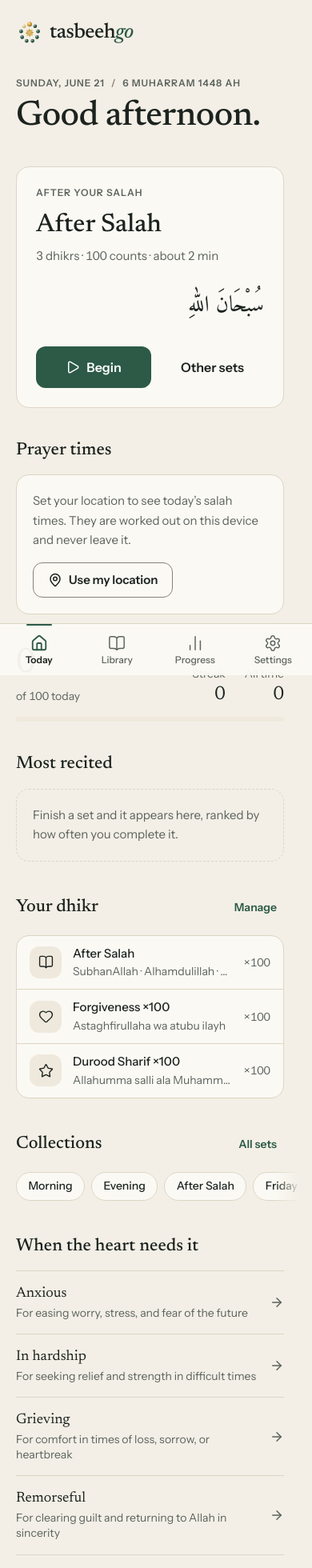
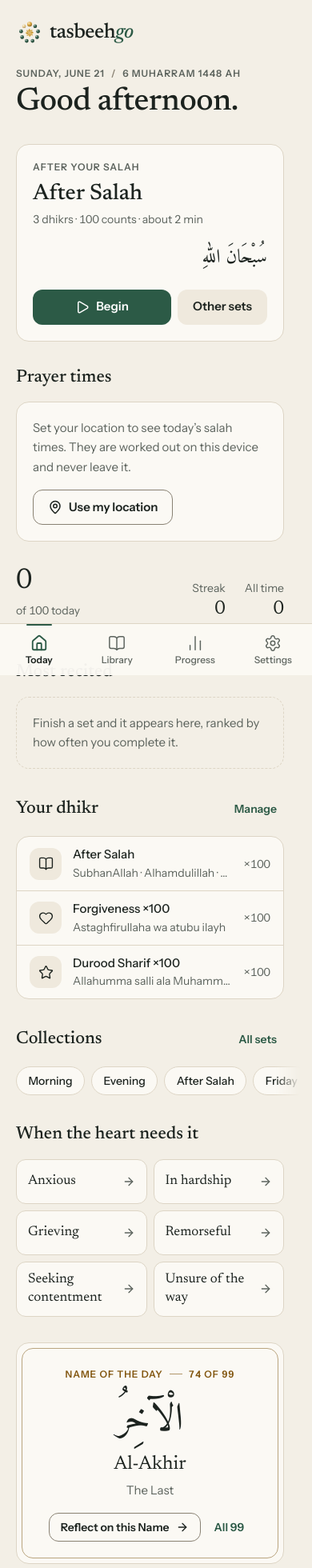
Before and after one commit to arsallanShahab/tasbeeh-counter, a React (Vite) app: page / in a window 390 px wide. Shown: the top 1960 px of the page at 80% size. Built offline with nearby package versions, Linux system fonts and the light colour scheme; a web font is replaced by a local one.

Commit message:
feat: bump version to 1.2.1; update button styles and layout adjustments across components

```diff
--- a/package.json
+++ b/package.json
@@ -1,7 +1,7 @@
 {
   "name": "tasbeeh-counter",
   "private": true,
-  "version": "1.2.0",
+  "version": "1.2.1",
   "type": "module",
   "scripts": {
     "dev": "vite",
--- a/src/components/common/Button.jsx
+++ b/src/components/common/Button.jsx
@@ -6,6 +6,7 @@ const cx = (...parts) => parts.filter(Boolean).join(" ");
 /* Button variants map to intent, not to colour:
    primary   the one affirmative action on a surface
    secondary a neutral alternative
+   tonal     neutral filled, the second action beside a primary
    ghost     low-emphasis, toolbar-like
    link      inline text action ("Manage", "See all")
    danger    anything destructive, in the trigger and its confirmation alike */
--- a/src/components/home/HomeIntro.jsx
+++ b/src/components/home/HomeIntro.jsx
@@ -1,7 +1,6 @@
 import { Star, Moon, Sun, Sparkles, Mountain, ArrowRight } from "lucide-react";
 import { useApp } from "../../context/AppContext";
 import { BrandMark } from "../common/BrandMark";
-import { Button } from "../common/Button";
 import { hijriFormatted } from "../../utils/hijri";
 import { hijriDisplayOffset } from "../../utils/prayerTimes";
 import { useNow } from "../../hooks/useNow";
@@ -26,7 +25,7 @@ export const HomeIntro = ({ occasion: occ = null }) => {
 
   return (
     <header>
-      <div className="mb-8 lg:hidden">
+      <div className="mb-5 lg:hidden">
         <BrandMark />
       </div>
 
@@ -39,23 +38,24 @@ export const HomeIntro = ({ occasion: occ = null }) => {
           </>
         )}
       </p>
-      <p className="mt-3 font-display text-[2.75rem] leading-[1.02] font-medium tracking-[-0.015em] text-ink lg:text-6xl">
+      <p className="mt-2 font-display text-[2.5rem] leading-[1.02] font-medium tracking-[-0.015em] text-ink lg:text-6xl">
         {greet}.
       </p>
 
       {occ && (
-        <div className="mt-6 flex items-start gap-4 border-t border-line pt-5">
-          <span className="mt-0.5 flex h-10 w-10 shrink-0 items-center justify-center rounded-full border border-line text-gold">
-            {OccIcon && <OccIcon size={19} strokeWidth={1.75} aria-hidden="true" />}
+        <button
+          type="button"
+          onClick={() => startList(occ.set)}
+          aria-label={`Begin ${occ.set.name}, ${occ.label}`}
+          className="row-interactive -mx-3 mt-4 flex min-h-12 w-[calc(100%+1.5rem)] items-center gap-3 rounded-xl px-3 py-2 text-left"
+        >
+          {OccIcon && <OccIcon size={18} strokeWidth={1.75} className="shrink-0 text-gold" aria-hidden="true" />}
+          <span className="min-w-0 flex-1">
+            <span className="block text-[0.9375rem] font-medium text-ink">{occ.label}</span>
+            <span className="block truncate text-sm text-muted">{occ.set.name}</span>
           </span>
-          <div className="min-w-0 flex-1">
-            <p className="font-display text-xl leading-snug text-ink">{occ.label}</p>
-            <p className="mt-1 text-[0.9375rem] leading-relaxed text-muted">{occ.desc}</p>
-            <Button variant="link" size="sm" iconRight={ArrowRight} onClick={() => startList(occ.set)} className="-ml-2 mt-2">
-              {occ.set.name}
-            </Button>
-          </div>
-        </div>
+          <ArrowRight size={16} className="shrink-0 text-muted" aria-hidden="true" />
+        </button>
       )}
     </header>
   );
--- a/src/components/home/HomeView.jsx
+++ b/src/components/home/HomeView.jsx
@@ -175,16 +175,16 @@ export const HomeView = () => {
           key="lead"
           as="section"
           aria-labelledby="lead-h"
-          className="p-6 lg:p-8"
+          className="p-5 lg:p-8"
         >
           <p className="eyebrow">Continue where you left off</p>
           <h2
             id="lead-h"
-            className="mt-3 font-display text-[2rem] leading-tight font-medium text-ink lg:text-[2.5rem]"
+            className="mt-2 font-display text-[1.75rem] leading-tight font-medium text-ink lg:text-[2.5rem]"
           >
             {session.title}
           </h2>
-          <p className="numerals mt-2 text-[0.9375rem] text-muted">
+          <p className="numerals mt-1 truncate text-sm text-muted">
             {session.steps.length > 1
               ? `Step ${i + 1} of ${session.steps.length}`
               : "Single dhikr"}
@@ -195,13 +195,12 @@ export const HomeView = () => {
             value={done}
             max={total}
             label="Session progress"
-            className="mt-5"
+            className="mt-4"
           />
           <Button
-            size="lg"
             icon={Play}
             onClick={() => setView("counter")}
-            className="mt-6 w-full sm:w-auto"
+            className="mt-4 w-full sm:w-auto"
           >
             Continue
           </Button>
@@ -217,16 +216,16 @@ export const HomeView = () => {
         key="lead"
         as="section"
         aria-labelledby="lead-h"
-        className="p-6 lg:p-8"
+        className="p-5 lg:p-8"
       >
         <p className="eyebrow">{sug.when}</p>
         <h2
           id="lead-h"
-          className="mt-3 font-display text-[2rem] leading-tight font-medium text-ink lg:text-[2.5rem]"
+          className="mt-2 font-display text-[1.75rem] leading-tight font-medium text-ink lg:text-[2.5rem]"
         >
           {suggest.name}
         </h2>
-        <p className="numerals mt-2 text-[0.9375rem] text-muted">
+        <p className="numerals mt-1 text-sm text-muted">
           {suggest.steps.length}{" "}
           {suggest.steps.length === 1 ? "dhikr" : "dhikrs"} · {fmt(total)}{" "}
           counts · {durationLabel(total)}
@@ -235,14 +234,13 @@ export const HomeView = () => {
           <p
             dir="rtl"
             lang="ar"
-            className="mt-6 truncate font-arabic text-[1.75rem] leading-[1.9] text-ink"
+            className="mt-4 truncate font-arabic text-[1.5rem] leading-[1.9] text-ink"
           >
             {first.arabic}
           </p>
         )}
-        <div className="mt-6 flex flex-wrap items-center gap-3">
+        <div className="mt-4 flex flex-wrap items-center gap-2">
           <Button
-            size="lg"
             icon={Play}
             onClick={() => startList(suggest)}
             className="flex-1 sm:flex-none"
@@ -250,8 +248,7 @@ export const HomeView = () => {
             Begin
           </Button>
           <Button
-            variant="ghost"
-            size="lg"
+            variant="tonal"
             onClick={() => openLibrary(suggest.occasion)}
           >
             Other sets
@@ -267,16 +264,16 @@ export const HomeView = () => {
     const total = setTotal(set);
     const Icon = OCC_ICONS[occ.icon] || Sparkles;
     return (
-      <Panel key="lead" as="section" aria-labelledby="lead-h" className="p-6 lg:p-8">
+      <Panel key="lead" as="section" aria-labelledby="lead-h" className="p-5 lg:p-8">
         <p className="eyebrow flex items-center gap-2 text-gold">
           <Icon size={14} strokeWidth={2} aria-hidden="true" />
           <span>{occ.label}</span>
         </p>
-        <h2 id="lead-h" className="mt-3 font-display text-[2rem] leading-tight font-medium text-ink lg:text-[2.5rem]">
+        <h2 id="lead-h" className="mt-2 font-display text-[1.75rem] leading-tight font-medium text-ink lg:text-[2.5rem]">
           {set.name}
         </h2>
-        <p className="mt-2 max-w-[60ch] text-[0.9375rem] leading-relaxed text-muted">{occ.desc}</p>
-        <p className="numerals mt-2 text-sm text-muted">
+        <p className="mt-1.5 max-w-[60ch] text-sm leading-relaxed text-muted">{occ.desc}</p>
+        <p className="numerals mt-1.5 text-sm text-muted">
           {set.steps.length} {set.steps.length === 1 ? "dhikr" : "dhikrs"} · {fmt(total)} {total === 1 ? "count" : "counts"}
           {total >= 20 && ` · ${durationLabel(total)}`}
         </p>
@@ -285,29 +282,29 @@ export const HomeView = () => {
           <p
             dir="rtl"
             lang="ar"
-            className={`mt-6 font-arabic text-[1.75rem] leading-[1.9] text-ink ${first.arabic.replace(/[\u064B-\u065F\u0670]/g, "").length > 60 ? "truncate" : ""}`}
+            className={`mt-4 font-arabic text-[1.5rem] leading-[1.9] text-ink ${first.arabic.replace(/[\u064B-\u065F\u0670]/g, "").length > 60 ? "truncate" : ""}`}
           >
             {first.arabic}
           </p>
         )}
-        <div className="mt-6 flex flex-wrap items-center gap-3">
-          <Button size="lg" icon={Play} onClick={() => startList(set)} className="flex-1 sm:flex-none">
+        <div className="mt-4 flex flex-wrap items-center gap-2">
+          <Button icon={Play} onClick={() => startList(set)} className="flex-1 sm:flex-none">
             Begin
           </Button>
           {occ.link ? (
-            <a href={occ.link.href} target="_blank" rel="noopener noreferrer" className="btn btn-ghost btn-lg">
+            <a href={occ.link.href} target="_blank" rel="noopener noreferrer" className="btn btn-tonal btn-md">
               {occ.link.label}
-              <ExternalLink size={18} aria-hidden="true" />
+              <ExternalLink size={16} aria-hidden="true" />
               <span className="sr-only"> (opens in a new tab)</span>
             </a>
           ) : (
-            <Button variant="ghost" size="lg" onClick={() => openLibrary(occ.browse)}>
+            <Button variant="tonal" onClick={() => openLibrary(occ.browse)}>
               Other sets
             </Button>
           )}
         </div>
         {alsoOcc.length > 0 && (
-          <div className="mt-6 border-t border-line pt-3">
+          <div className="mt-4 border-t border-line pt-2">
             <p className="eyebrow pb-1 pt-2">Also today</p>
             {alsoOcc.map((o) => {
               const AlsoIcon = OCC_ICONS[o.icon] || Sparkles;
@@ -339,7 +336,7 @@ export const HomeView = () => {
     <section key="streak" aria-label="Daily progress" className="space-y-4">
       <div className="flex items-end justify-between gap-6">
         <div>
-          <p className="numerals font-display text-[2.75rem] leading-none text-ink">
+          <p className="numerals font-display text-[2.25rem] leading-none text-ink">
             {fmt(today)}
           </p>
           <p className="numerals mt-2 text-sm text-muted">
@@ -511,13 +508,13 @@ export const HomeView = () => {
                   type="button"
                   onClick={() => (isList ? startList(data) : startDhikr(data))}
                   aria-label={`Begin ${name}, ${usage}`}
-                  className="row-interactive flex h-[8.75rem] w-[10.5rem] flex-col justify-between rounded-2xl border border-line bg-surface p-4 text-left lg:w-full"
+                  className="row-interactive flex h-[7.5rem] w-[10rem] flex-col justify-between rounded-2xl border border-line bg-surface p-3.5 text-left lg:w-full"
                 >
                   <span className="flex w-full items-start justify-between">
                     {isList ? (
-                      <IconTile icon={ICONS[data.icon] || Sparkles} size={36} />
+                      <IconTile icon={ICONS[data.icon] || Sparkles} size={32} />
                     ) : (
-                      <DhikrTile size={36} />
+                      <DhikrTile size={32} />
                     )}
                     <span
                       className="numerals font-display text-lg leading-none text-muted"
@@ -574,27 +571,17 @@ export const HomeView = () => {
   const renderRemedies = () => (
     <section key="remedies" aria-labelledby="remedies-h" className="space-y-4">
       <SectionHeader id="remedies-h" title="When the heart needs it" />
-      <ul className="grid grid-cols-1 border-t border-line sm:grid-cols-2 sm:gap-x-8 lg:grid-cols-1 xl:grid-cols-2">
+      <ul className="grid grid-cols-2 gap-2 sm:grid-cols-3">
         {Object.entries(EMOTIONAL_REMEDIES).map(([key, rem]) => (
-          <li key={key} className="border-b border-line">
+          <li key={key} className="min-w-0">
             <button
               type="button"
               onClick={() => openLibrary(key)}
-              className="group flex w-full items-center gap-4 py-4 text-left"
+              aria-label={`${rem.short || rem.label}: ${rem.desc}`}
+              className="row-interactive flex min-h-14 w-full items-center justify-between gap-2 rounded-xl border border-line bg-surface px-3.5 py-2.5 text-left"
             >
-              <span className="min-w-0 flex-1">
-                <span className="block font-display text-lg leading-snug text-ink">
-                  {rem.short || rem.label}
-                </span>
-                <span className="mt-0.5 block text-sm leading-snug text-muted">
-                  {rem.desc}
-                </span>
-              </span>
-              <ArrowRight
-                size={18}
-                className="shrink-0 text-muted transition-transform duration-200 group-hover:translate-x-0.5 group-hover:text-ink"
-                aria-hidden="true"
-              />
+              <span className="min-w-0 font-display text-[1.0625rem] leading-snug text-ink">{rem.short || rem.label}</span>
+              <ArrowRight size={16} className="shrink-0 text-muted" aria-hidden="true" />
             </button>
           </li>
         ))}
@@ -614,7 +601,7 @@ export const HomeView = () => {
         className="rounded-2xl border border-line bg-surface p-1.5"
       >
         {/* Inner rule: a manuscript-style double border. */}
-        <div className="relative overflow-hidden rounded-[0.875rem] border border-[color-mix(in_srgb,var(--gold)_38%,var(--line))] px-6 pb-7 pt-8 text-center">
+        <div className="relative overflow-hidden rounded-[0.875rem] border border-[color-mix(in_srgb,var(--gold)_38%,var(--line))] px-5 pb-5 pt-6 text-center">
           <div className="relative">
             <p className="eyebrow flex items-center justify-center gap-2 text-gold">
               <span>Name of the day</span>
@@ -627,20 +614,20 @@ export const HomeView = () => {
             <p
               dir="rtl"
               lang="ar"
-              className="mt-7 font-arabic text-[3.75rem] leading-[1.45] text-ink"
+              className="mt-4 font-arabic text-[3rem] leading-[1.45] text-ink"
             >
               {name.arabic}
             </p>
             <h2
               id="name-h"
-              className="mt-2 font-display text-[1.75rem] leading-tight text-ink"
+              className="mt-1 font-display text-[1.5rem] leading-tight text-ink"
             >
               {name.tr}
             </h2>
             <p className="mx-auto mt-1.5 max-w-[30ch] text-[0.9375rem] leading-relaxed text-muted">
               {settings.lang === "ur" ? name.ur || name.en : name.en}
             </p>
-            <div className="mt-6 flex flex-wrap items-center justify-center gap-x-2 gap-y-1">
+            <div className="mt-4 flex flex-wrap items-center justify-center gap-x-2 gap-y-1">
               <Button
                 variant="secondary"
                 size="sm"
@@ -728,7 +715,7 @@ export const HomeView = () => {
   }
 
   return (
-    <div className="space-y-10">
+    <div className="space-y-8">
       {seoTitle}
       <HomeIntro occasion={introOcc} />
       {showLead && renderLead()}
--- a/src/index.css
+++ b/src/index.css
@@ -180,6 +180,20 @@ button:disabled {
   }
   .btn-secondary:active:not(:disabled) {
     background: color-mix(in srgb, var(--surface2) 80%, var(--line));
+  }
+
+  /* Neutral filled secondary, for the second action beside a primary. */
+  .btn-tonal {
+    background: var(--surface2);
+    color: var(--text);
+  }
+  @media (hover: hover) {
+    .btn-tonal:hover:not(:disabled) {
+      background: color-mix(in srgb, var(--surface2) 82%, var(--line-strong));
+    }
+  }
+  .btn-tonal:active:not(:disabled) {
+    background: color-mix(in srgb, var(--surface2) 70%, var(--line-strong));
   }
 
   .btn-ghost {
```
Also changed, not shown: public/sw.js (+6 -2 lines), src/components/prayer/PrayerTimesCard.jsx (+4 -4 lines).
